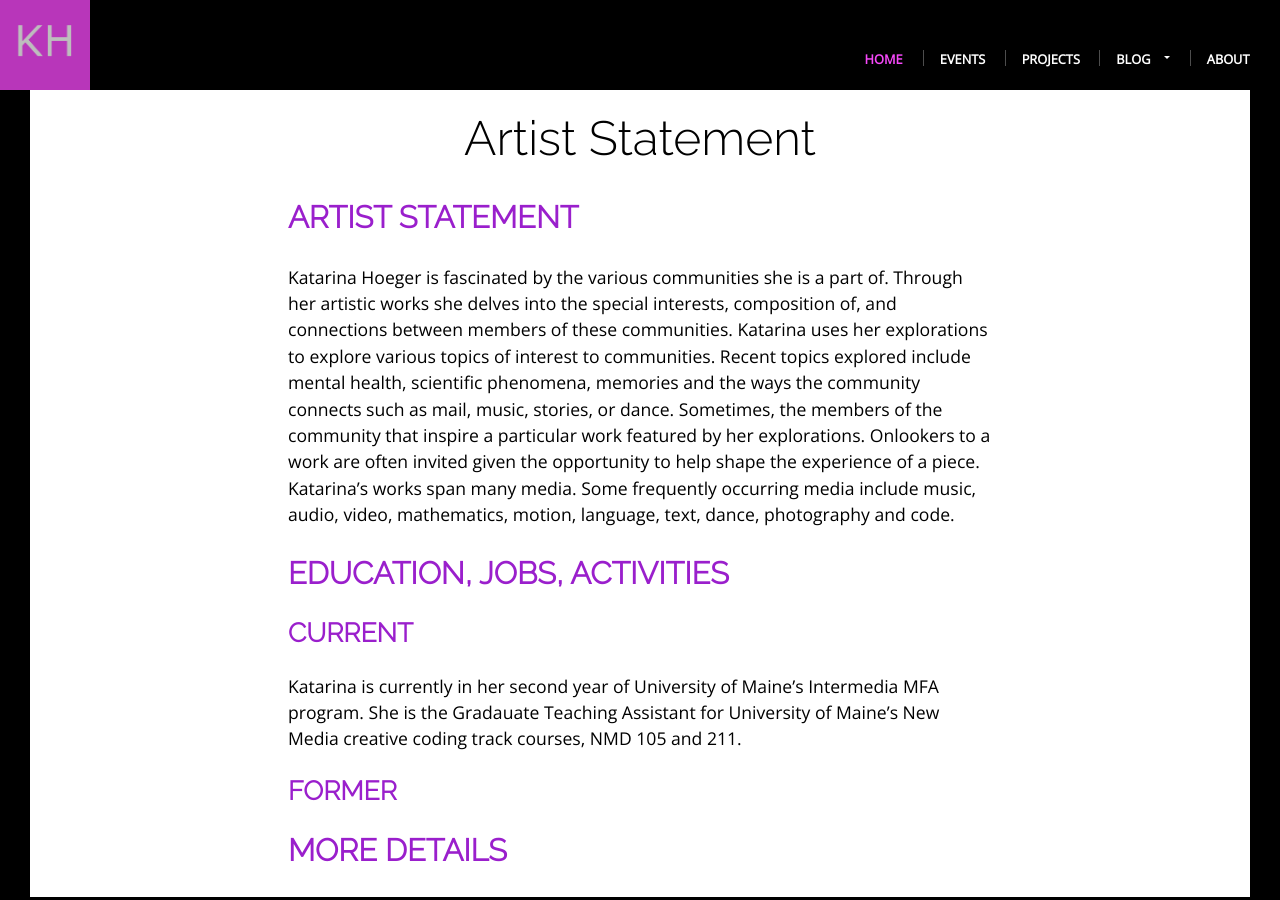
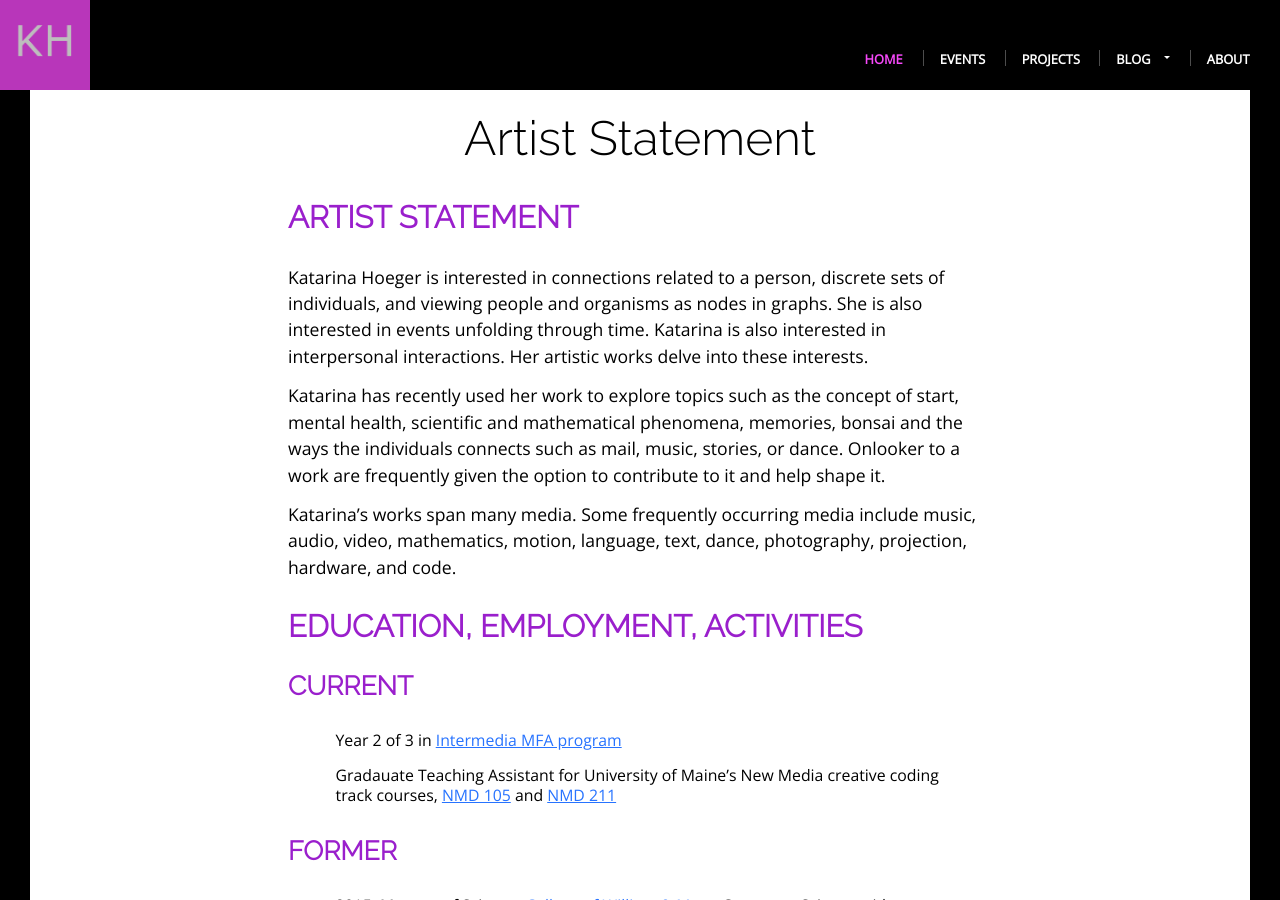
Before and after one commit to khoeger/khoeger.github.io, a Jekyll site: the page built from about/about.md, in a window 1280 px wide and 900 px high. Built offline with Jekyll 4.4.1, drawn with Linux system fonts in a browser that asks for light colours; our own code applies the rules of GitHub Pages for plain Markdown files; some of the changed text lies outside the part shown.

Commit message:
Updated Readme

```diff
--- a/about/about.md
+++ b/about/about.md
@@ -1,22 +1,21 @@
 ## Artist Statement
-Katarina Hoeger is fascinated by the various communities she is a part of. Through her artistic works she delves into the special interests, composition of, and connections between members of these communities. Katarina uses her explorations to explore various topics of interest to communities. Recent topics explored include mental health, scientific phenomena, memories and the ways the community connects such as mail, music, stories, or dance. Sometimes, the members of the community that inspire a particular work featured by her explorations. Onlookers to a work are often invited given the opportunity to help shape the experience of a piece. Katarina’s works span many media. Some frequently occurring media include music, audio, video, mathematics, motion, language, text, dance, photography and code.
-##  Education, Jobs, Activities
+Katarina Hoeger is interested in connections related to a person, discrete sets of individuals, and viewing people and organisms as nodes in graphs. She is also interested in events unfolding through time. Katarina is also interested in interpersonal interactions. Her artistic works delve into these interests.
+
+Katarina has recently used her work to explore topics such as the concept of start, mental health, scientific and mathematical phenomena, memories, bonsai and the ways the individuals connects such as mail, music, stories, or dance. Onlooker to a work are frequently given the option to contribute to it and help shape it.
+
+Katarina’s works span many media. Some frequently occurring media include music, audio, video, mathematics, motion, language, text, dance, photography, projection, hardware, and code.
+##  Education, Employment, Activities
 ### Current
-Katarina is currently in her second year of University of Maine's Intermedia MFA program. She is the Gradauate Teaching Assistant for University of Maine's New Media creative coding track courses, NMD 105 and 211.
-
+- Year 2 of 3 in [Intermedia MFA program](https://intermedia.umaine.edu/mfa-program/)
+- Gradauate Teaching Assistant for University of Maine's New Media creative coding track courses, [NMD 105](https://umaine.edu/newmedia/courses/#105) and [NMD 211](https://umaine.edu/newmedia/courses/#211)
 
 ### Former
+- 2015, Masters of Science, [College of William & Mary](https://www.wm.edu/as/mathematics/graduate/cor/index.php): Computer Science with a concentration in Computational Operations Research
+- 2013, Bachelors of Science, [Harvey Mudd College](https://www.hmc.edu/mathematics/): Computer Science with a concentration in Computational Operations Research
 
-## More details
-<!-- I'm Katarina. I play flute, compose music, and use computers to create music. Sometimes, my music is shaped by mathematics. I play with math and design algorithms. Occassionally, I just code. I like to read, dance, and explore.
+- Graduate Assistant at [University of Maine Hackerspace](https://umaine.edu/hackerspace/), Instructor at [The Digital Arts Experience](https://www.thedae.com/), Software Engineer at Indus Consultancy Services, Graduate Teaching Assistant for Operations Research, Probability, Statistics at College of William and Mary
 
-## Employment
-I amthe *Graduate Assistant* at the University of Maine [Hackerspace](umaine.edu/hackerspace/).
- Formerly, I was an *instructor* at [The Digital Arts Experience](https://www.thedae.com), a STEAM learning center in Westchester. I am the *communications coordinator* of [Music Community Lab](http://musiccommunitylab.org) through which I help produce the [Monthly Music Hackathon NYC](http://monthlymusichackathon.org) series. I am a member of the [Lehman College and Community Band](http://www.lehman.edu/academics/arts-humanities/music/community-band.php), a latin jazz ensemble, and a community marching band for young women.
-
-## Education
-I am currently a first year *masters student* in the [Intermedia MFA](https://intermedia.umaine.edu/mfa-program/) program at the University of Maine.
-I am formerly of [Harvey Mudd College](https://www.hmc.edu), where I studied mathematics and was introduced to music technology (B.S. Math '13), and the [College of William & Mary](http://www.wm.edu), where I studied Computational Operations Research (M.S. Computer Science '15). From September 2016 until December 2017 I was [UNA-USA Westchester Chapter](http://www.unawestchester.org)'s *communications intern*.
+- Volunteer Event Organizer & Former Communications Chair at Music Community Lab / Monthly Music Hackathon NYC, UNA Westchester Communications Intern, Flutist and Arranger
 
 ## More Details
-Please see my [LinkedIn](https://www.linkedin.com/in/katarinahoeger/) or [email me](mailto:katarina@katarinahoeger.com) for a resume or further details. -->
+Please see my [LinkedIn](https://www.linkedin.com/in/katarinahoeger/) or [email me](mailto:katarina@katarinahoeger.com) for a resume, CV, or further details.
```
